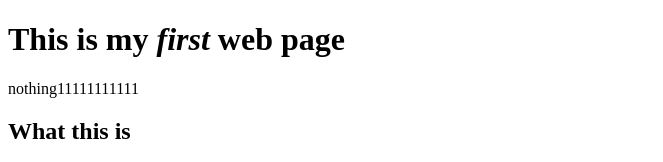
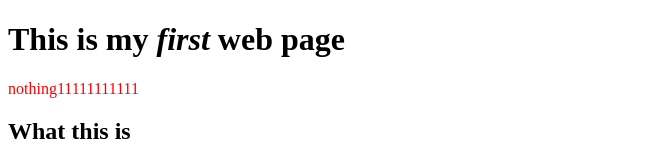
Before and after one commit to wyh970131/exercise, a plain HTML site: page index.html in a window 1280 px wide. Shown: the top 162 px of the page, without its empty margins (0-663 px from the left). Drawn offline with Linux system fonts and the light colour scheme.

Commit message:
adding color

```diff
--- a/index.html
+++ b/index.html
@@ -6,7 +6,7 @@
 </head>
 <body>
 	<h1>This is my <em> first </em> web page</h1>
-	<p>nothing11111111111</p>
+	<p style='color:red'>nothing11111111111</p>
 	<h2>What this is </h2>
 	<table>
     <tr>
```
